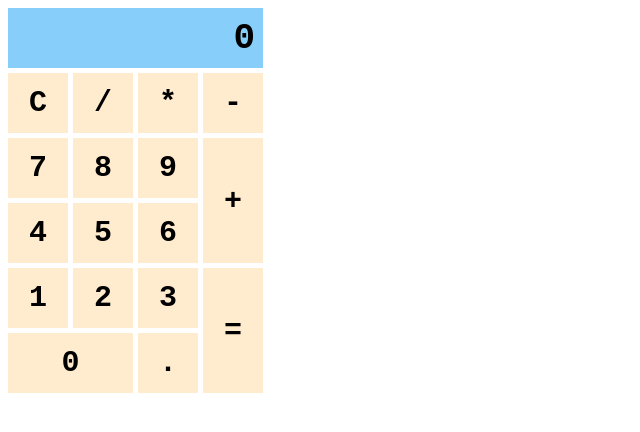
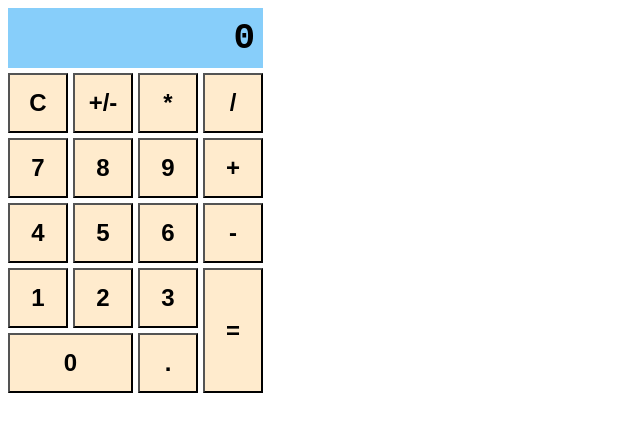
Before and after one commit to tran-kenneth/odin-calculator, a plain HTML site: page index.html in a window 1280 px wide. Shown: the whole page, without its empty margins (0-640 px from the left). Drawn offline with Linux system fonts and the light colour scheme.

Commit message:
Add sign button and reorganize grid

```diff
--- a/index.html
+++ b/index.html
@@ -12,23 +12,26 @@
   <body>
     <div class="calculator-container">
       <div class="calc-display"></div>
-      <div class="calc-btn zero-btn">0</div>
-      <div class="calc-btn one-btn">1</div>
-      <div class="calc-btn two-btn">2</div>
-      <div class="calc-btn three-btn">3</div>
-      <div class="calc-btn four-btn">4</div>
-      <div class="calc-btn five-btn">5</div>
-      <div class="calc-btn six-btn">6</div>
-      <div class="calc-btn seven-btn">7</div>
-      <div class="calc-btn eight-btn">8</div>
-      <div class="calc-btn nine-btn">9</div>
-      <div class="calc-btn decimal-btn">.</div>
-      <div class="calc-btn divide-btn">/</div>
-      <div class="calc-btn multiply-btn">*</div>
-      <div class="calc-btn subtract-btn">-</div>
-      <div class="calc-btn add-btn">+</div>
-      <div class="calc-btn equal-btn">=</div>
-      <div class="calc-btn clear-btn">C</div>
+      <button type="button" class="operand zero-btn">0</button>
+      <button type="button" class="operand one-btn">1</button>
+      <button type="button" class="operand two-btn">2</button>
+      <button type="button" class="operand three-btn">3</button>
+      <button type="button" class="operand four-btn">4</button>
+      <button type="button" class="operand five-btn">5</button>
+      <button type="button" class="operand six-btn">6</button>
+      <button type="button" class="operand seven-btn">7</button>
+      <button type="button" class="operand eight-btn">8</button>
+      <button type="button" class="operand nine-btn">9</button>
+
+      <button type="button" class="operator divide-btn">/</button>
+      <button type="button" class="operator multiply-btn">*</button>
+      <button type="button" class="operator subtract-btn">-</button>
+      <button type="button" class="operator add-btn">+</button>
+
+      <button type="button" class="sign sign-btn">+/-</button>
+      <button type="button" class="decimal decimal-btn">.</button>
+      <button type="button" class="equals equal-btn">=</button>
+      <button type="button" class="clear clear-btn">C</button>
     </div>
     <script src="script.js"></script>
   </body>
--- a/styles.css
+++ b/styles.css
@@ -10,9 +10,9 @@ body {
   grid-row-gap: 5px;
   grid-template-areas:
     "calc-display calc-display calc-display calc-display"
-    "clear division multiplication subtraction"
+    "clear sign multiplication division"
     "num-seven num-eight num-nine addition"
-    "num-four num-five num-six addition"
+    "num-four num-five num-six subtraction"
     "num-one num-two num-three equal"
     "num-zero num-zero decimals equal";
 }
@@ -27,14 +27,21 @@ body {
   font-size: 36px;
   font-weight: 700;
 }
-.calc-btn {
+.calculator-container button {
   display: flex;
   background-color: blanchedalmond;
   align-items: center;
   justify-content: center;
   font-weight: 700;
-  font-size: 30px;
+  font-size: 24px;
 }
+
+.calculator-container button:active {
+  box-shadow: 3px 2px 22px 1px rgba(0, 0, 0, 0.24);
+  background-color: rgb(255, 247, 235);
+}
+
+/* Operand button grid template areas */
 .zero-btn {
   grid-area: num-zero;
 }
@@ -65,9 +72,8 @@ body {
 .nine-btn {
   grid-area: num-nine;
 }
-.decimal-btn {
-  grid-area: decimals;
-}
+
+/* Operator button grid template areas */
 .divide-btn {
   grid-area: division;
 }
@@ -80,6 +86,14 @@ body {
 .add-btn {
   grid-area: addition;
 }
+
+/* Special button grid template areas */
+.sign-btn {
+  grid-area: sign;
+}
+.decimal-btn {
+  grid-area: decimals;
+}
 .equal-btn {
   grid-area: equal;
 }
```
